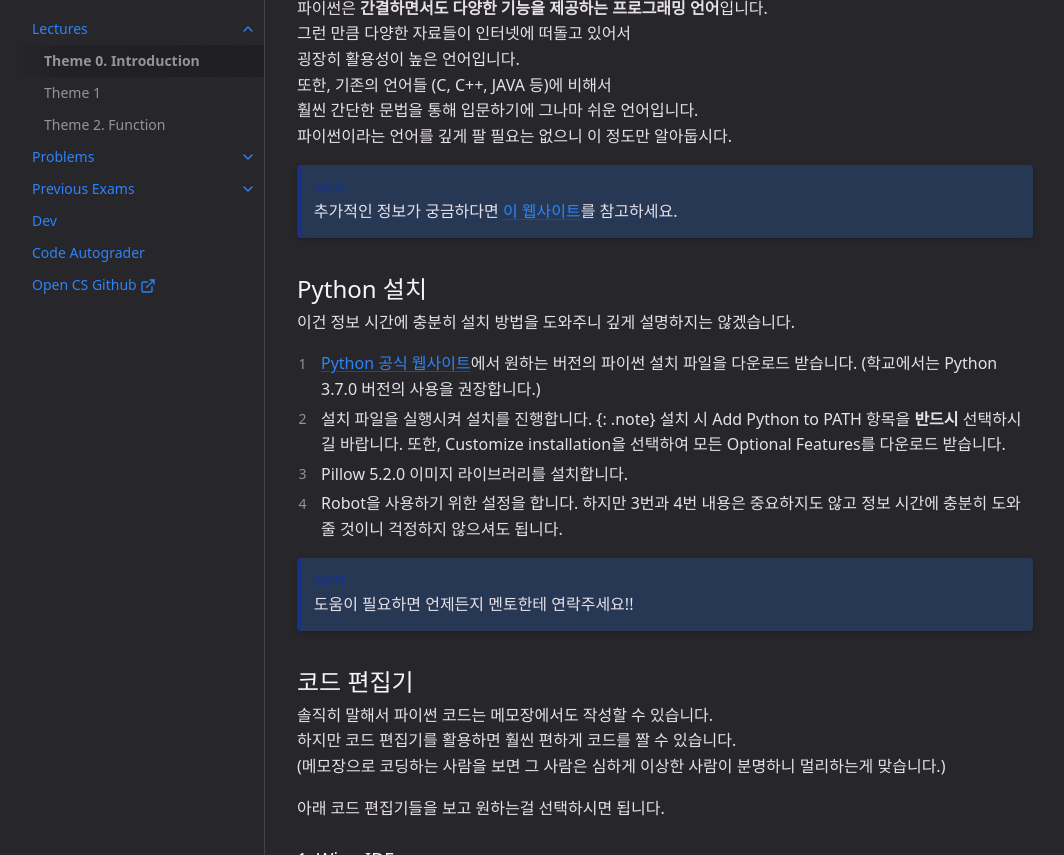
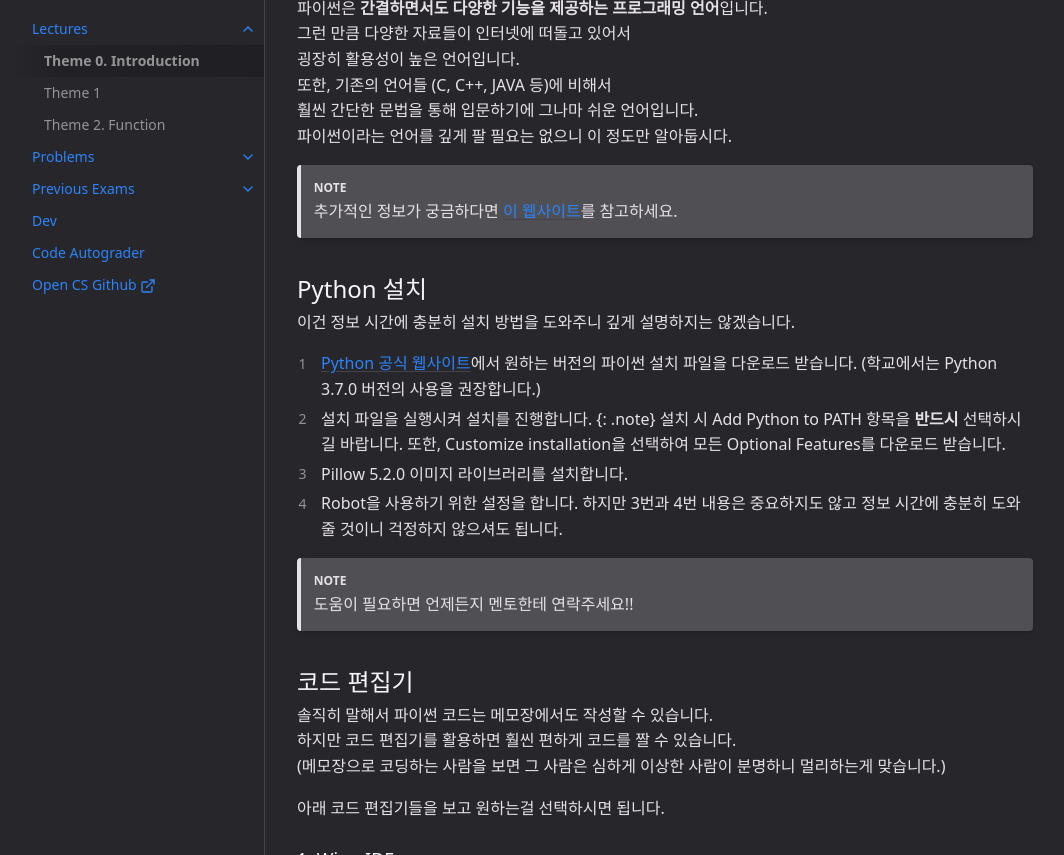
Before and after one commit to OpenCS-ksa/opencs-ksa.github.io, a Jekyll site: the page built from docs/Lectures/lecture0.md, in a window 1280 px wide and 1400 px high, scrolled down 1116 px. Shown: the part 95-950 px from the top of the window, without its empty margins (107-1171 px from the left). Built offline with Jekyll 4.4.1, drawn with Linux system fonts in a browser that asks for light colours; grey boxes are pictures that could not be loaded.

Commit message:
Update _config.yml

```diff
--- a/_config.yml
+++ b/_config.yml
@@ -142,7 +142,7 @@ callouts:
     color: yellow
   note:
     title: Note
-    color: blue
+    color: grey-lt
   warning:
     title: 주의!
     color: red
```
